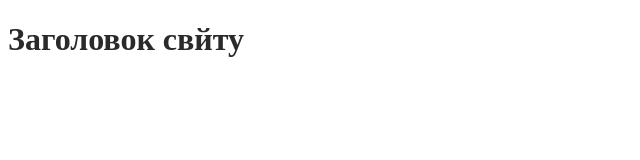
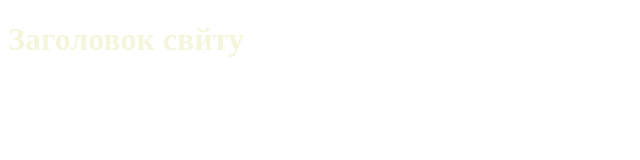
Before and after one commit to GalSanyi/gidhub-tuturia, a plain HTML site: page index.html in a window 1280 px wide. Shown: the whole page, without its empty margins (0-640 px from the left). Drawn offline with Linux system fonts and the light colour scheme.

Commit message:
поміняв кольори!!!

```diff
--- a/css/style.css
+++ b/css/style.css
@@ -2,3 +2,6 @@ body{
 background: #fff;
 color:#2a2a2a;
 }
+h1{
+color: beige;
+}
```
